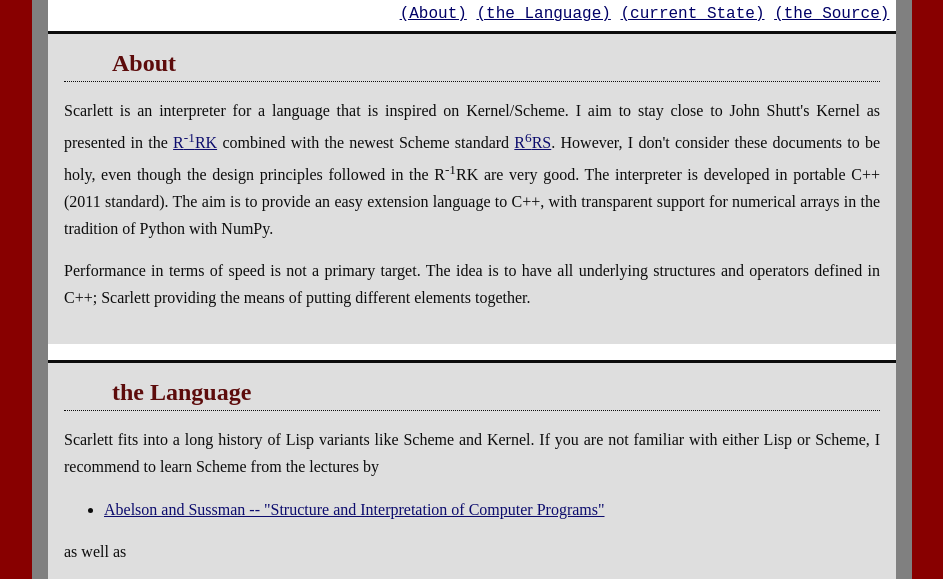
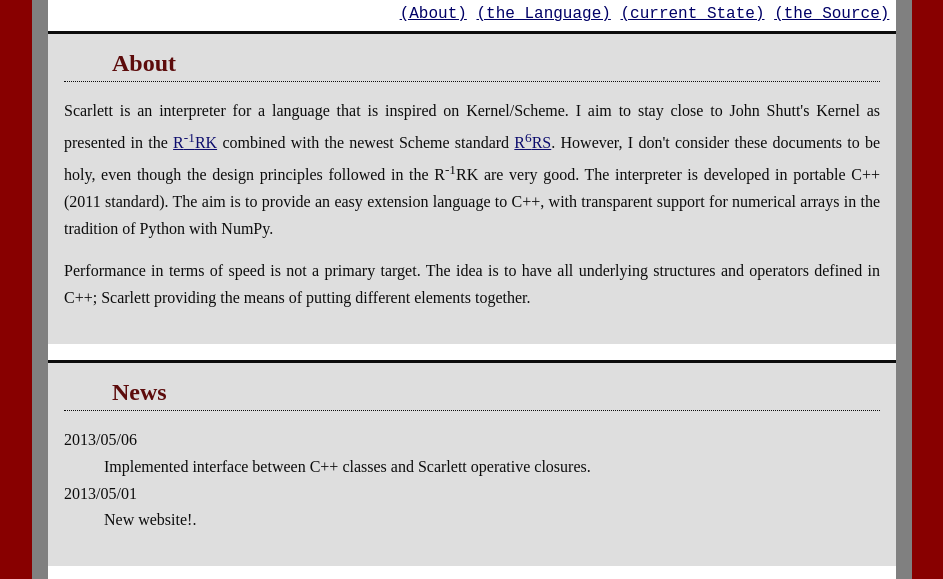
Before and after one commit to jhidding/scarlett, a plain HTML site: page index.html in a window 1280 px wide. Shown: the part 172-751 px from the top of the page, without its empty margins (168-1111 px from the left). Drawn offline with Linux system fonts and the light colour scheme.

Commit message:
added news

```diff
--- a/index.html
+++ b/index.html
@@ -34,6 +34,14 @@
 			all underlying structures and operators defined in C++; Scarlett providing
 			the means of putting different elements together.
 			</p> </div>
+
+		<div class="block">
+			<a id="news"><h2>News</h2></a>
+			<dl>
+				<dt>2013/05/06</dt> <dd>Implemented interface between
+				C++ classes and Scarlett operative closures.</dd>
+				<dt>2013/05/01</dt> <dd>New website!.</dd>
+			</dl></div>
 
 		<div class="block">
 			<a id="language"><h2>the Language</h2></a>
```
